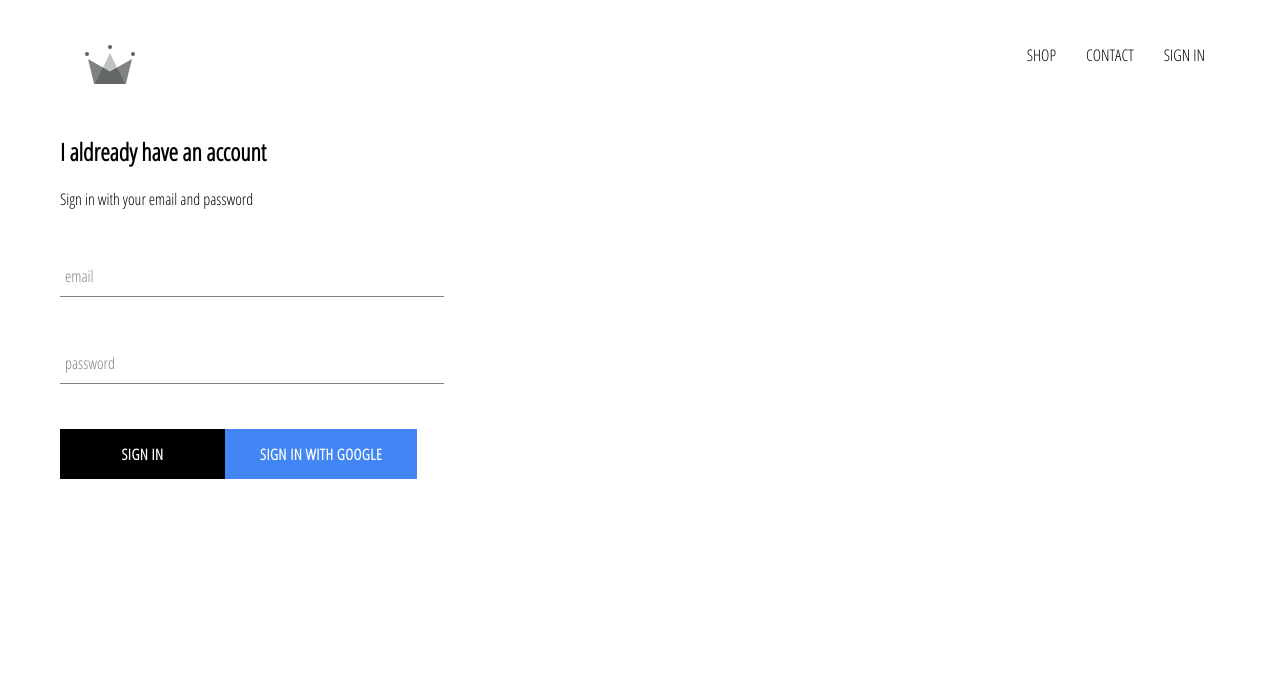
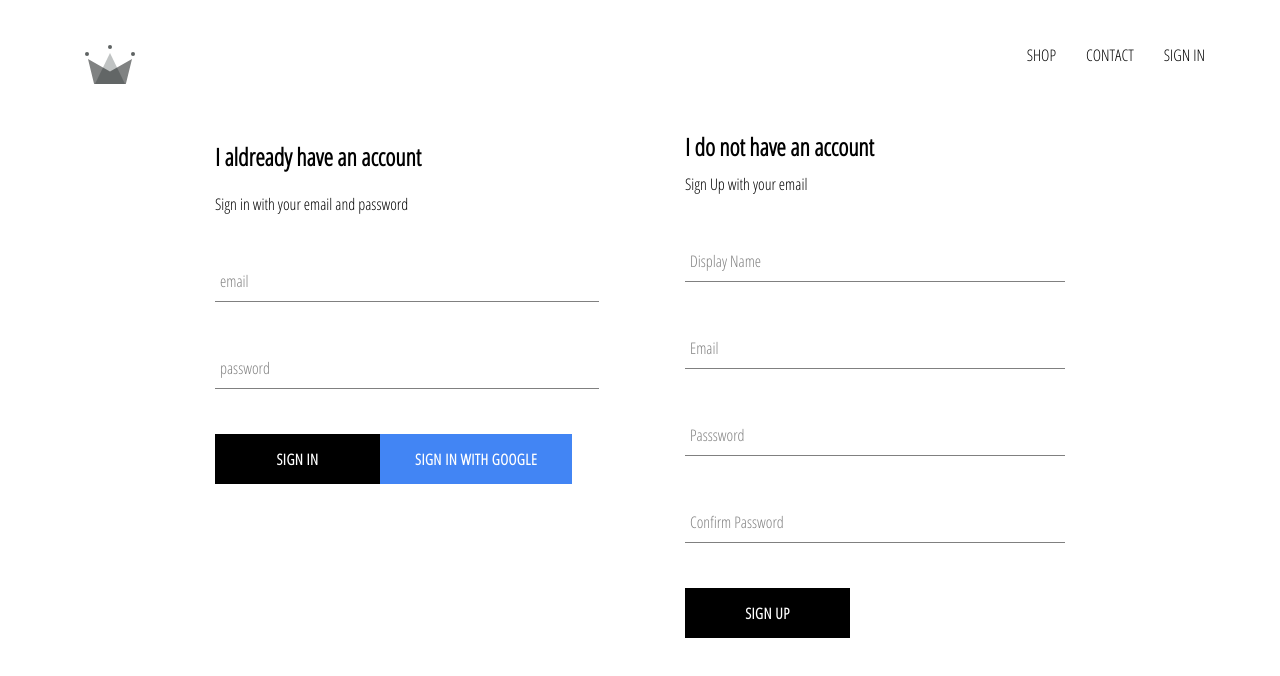
Before and after one commit to gazzamurie/eComReactPro, a React (Create React App) app: page /signin in a window 1280 px wide. Shown: the top 676 px of the page. Built offline with nearby package versions, Linux system fonts and the light colour scheme; no server answers.

Commit message:
Ability to store authenticated users into the firebase database with email and password.

```diff
--- a/src/App.js
+++ b/src/App.js
@@ -6,7 +6,7 @@
 import ShopPage from './pages/shop/shop.component.jsx';
 import SignInUpPage from './pages/sign-in-up/sign-in-up.component.jsx';
 import Header from './components/header/header.component.jsx';
-import { auth } from './firebase/firebase.utils';
+import { auth, createUserProfileDocument } from './firebase/firebase.utils';
 
 
 class App extends React.Component {
@@ -21,9 +21,24 @@
   unsubscribeFromAuth = null
 
   componentDidMount(){
-    this.unsubscribeFromAuth = auth.onAuthStateChanged(user => {
-      this.setState({ currentUser: user });
-    })
+    this.unsubscribeFromAuth = auth.onAuthStateChanged(async userAuth => {
+      if(userAuth) {
+        const userRef = await createUserProfileDocument(userAuth);
+
+        userRef.onSnapshot(snapShot => {
+          this.setState({
+            currentUser: {
+              id: snapShot.id,
+              ...snapShot.data()
+            }
+          })
+        });
+        console.log(this.state);
+      }
+
+        this.setState({ currentUser: userAuth });
+
+    });
   }
 
   componentWillUnmount(){
--- /dev/null
+++ b/src/components/sign-up/sign-up.component.jsx
@@ -0,0 +1,70 @@
+import React from 'react';
+
+import FormInput from '../form-input/form-input.component.jsx';
+import CustomButton from '../custom-button/custom-button.component.jsx';
+
+import { auth, createUserProfileDocument } from '../../firebase/firebase.utils.js';
+
+import './sign-up.styles.scss';
+
+class SignUp extends React.Component {
+  constructor(){
+    super();
+
+    this.state = {
+      displayName: '',
+      email: '',
+      password: '',
+      confirmPassword: ''
+    }
+  }
+
+  handleSubmit = async event => {
+    event.preventDefault();
+    const {displayName, email, password, confirmPassword} = this.state;
+
+    if(password != confirmPassword){
+      alert("Passwords don't match.")
+      return;
+    }
+
+    try{
+      const { user } = await auth.createUserWithEmailAndPassword(email, password);
+
+      await createUserProfileDocument(user, { displayName });
+      this.setState({
+        displayName: '',
+        email: '',
+        password: '',
+        confirmPassword: ''
+      });
+    } catch (error){
+      console.error(error);
+    }
+  };
+
+  handleChange = event => {
+  const {name, value } = event.target;
+
+  this.setState({[name]: value});
+}
+
+  render(){
+    const {displayName, email, password, confirmPassword} = this.state;
+    return(
+      <div className='sign-up'>
+        <h2 className='title'>I do not have an account</h2>
+        <span>Sign Up with your email</span>
+        <form className='sign-up-form' onSubmit={this.handleSubmit}>
+          <FormInput type='text' name='displayName' value={displayName} onChange={this.handleChange} label='Display Name' required />
+          <FormInput type='text' name='email' value={email} onChange={this.handleChange} label='Email' required />
+          <FormInput type='password' name='password' value={password} onChange={this.handleChange} label='Passsword' required />
+          <FormInput type='password' name='confirmPassword' value={confirmPassword} onChange={this.handleChange} label='Confirm Password' required />
+          <CustomButton type='submit'>SIGN UP</CustomButton>
+        </form>
+      </div>
+    )
+  }
+}
+
+export default SignUp;
--- /dev/null
+++ b/src/components/sign-up/sign-up.styles.scss
@@ -0,0 +1,9 @@
+.sign-up {
+  display: flex;
+  flex-direction: column;
+  width: 380px;
+
+  .title {
+    margin: 10px 0;
+  }
+}
--- a/src/firebase/firebase.utils.js
+++ b/src/firebase/firebase.utils.js
@@ -13,6 +13,32 @@
     measurementId: "G-F1E4YPV9Y7"
   };
 
+  export const createUserProfileDocument = async (userAuth, additionalData) => {
+    if (!userAuth) return;
+
+    const userRef = firestore.doc(`users/${userAuth.uid}`)
+
+    const snapShot = await userRef.get();
+
+    if(!snapShot.exists){
+      const {displayName, email} = userAuth;
+      const createdAt = new Date();
+
+      try{
+        await userRef.set({
+          displayName,
+          email,
+          createdAt,
+          ...additionalData
+        })
+      }catch (error) {
+        console.log("Error creating user ", error.message);
+      }
+    }
+
+    return userRef;
+  };
+
   firebase.initializeApp(config);
 
   export const auth = firebase.auth();
--- a/src/pages/sign-in-up/sign-in-up.component.jsx
+++ b/src/pages/sign-in-up/sign-in-up.component.jsx
@@ -1,11 +1,14 @@
 import React from 'react';
 
-import SignIn from '../../components/sign-in/sign-in.component.jsx'
+import SignIn from '../../components/sign-in/sign-in.component.jsx';
+import SignUp from '../../components/sign-up/sign-up.component.jsx';
+
 import './sign-in-up.styles.scss';
 
 const SignInUpPage = () => (
   <div className='sign-in-and-up'>
     <SignIn />
+    <SignUp />
   </div>
 );
 
--- a/src/pages/sign-in-up/sign-in-up.styles.scss
+++ b/src/pages/sign-in-up/sign-in-up.styles.scss
@@ -0,0 +1,6 @@
+.sign-in-and-up {
+  width: 850px;
+  display: flex;
+  justify-content: space-between;
+  margin: 30px auto;
+}
```
